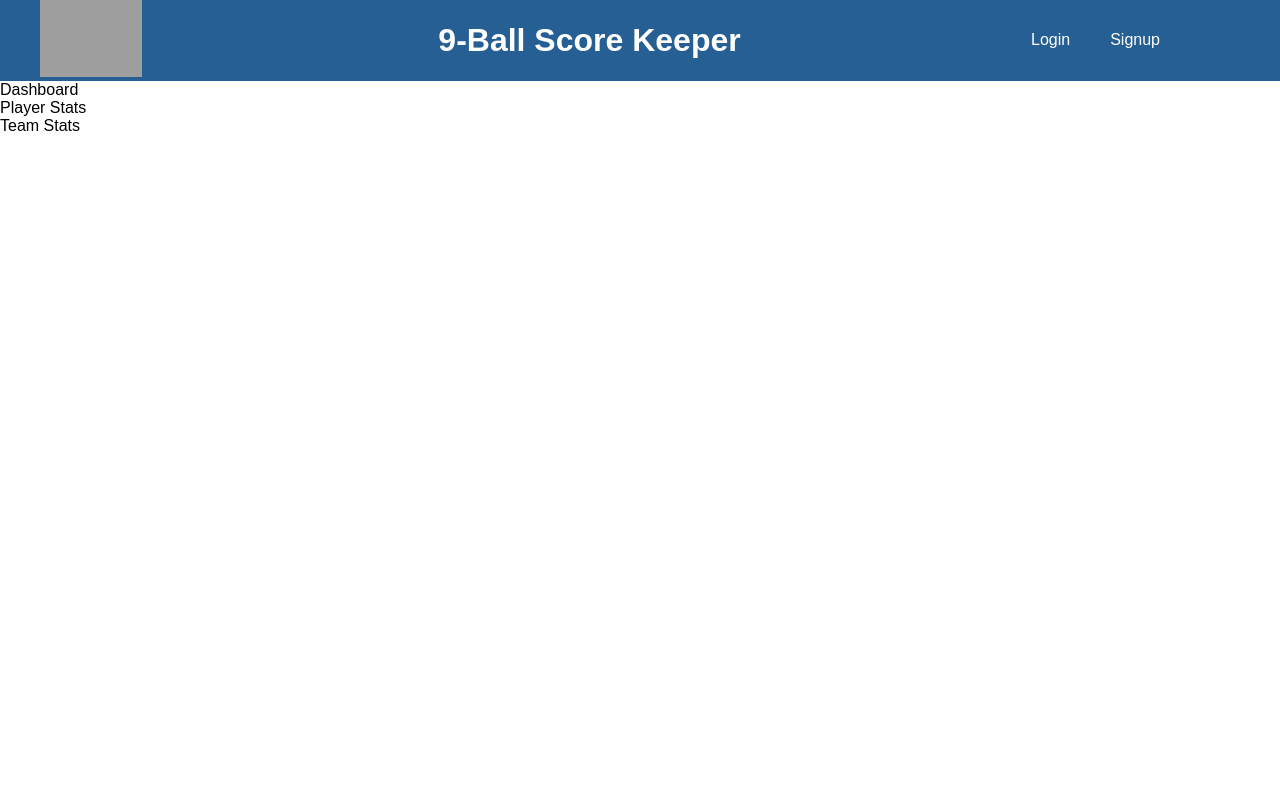
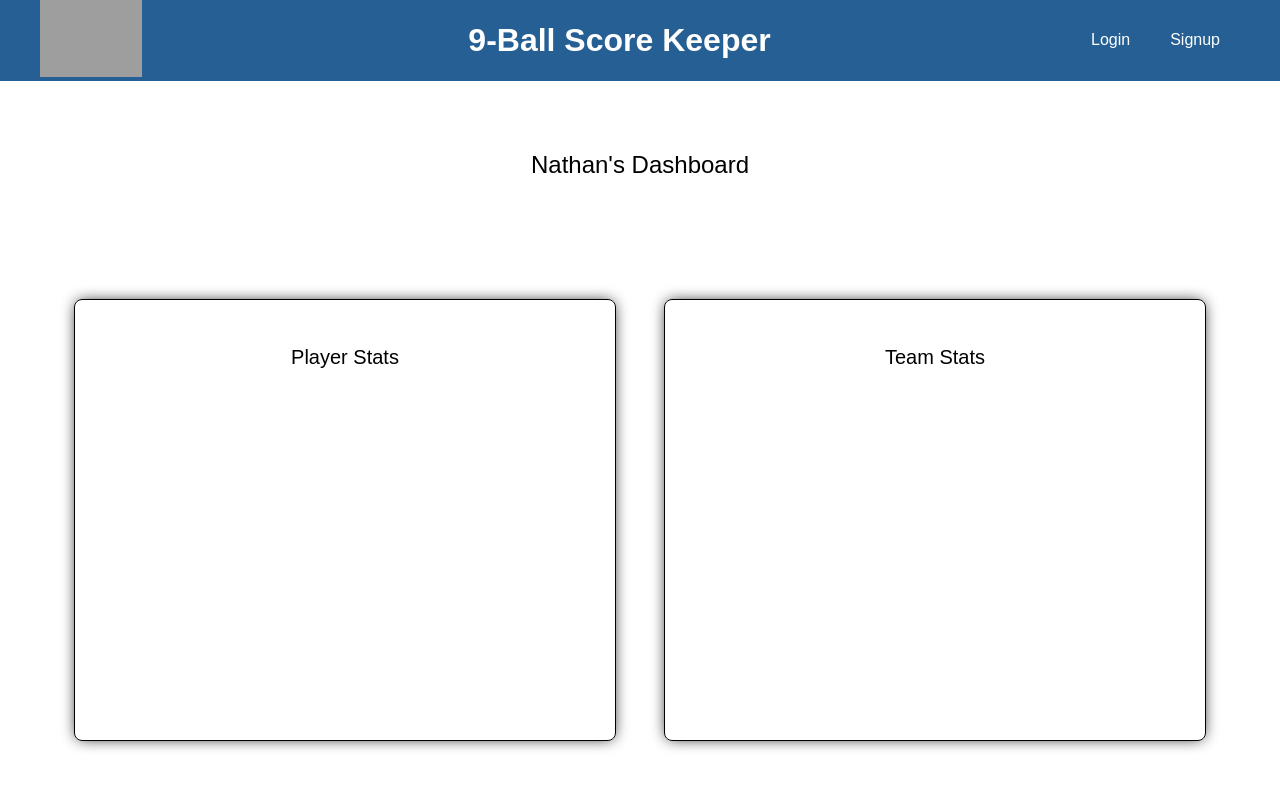
Before and after one commit to NathanWaddell121107/9-ball-scorekeeper, a Next.js app: page / in a window 1280 px wide. Shown: the top 788 px of the page. Built offline with nearby package versions, Linux system fonts and the light colour scheme; grey boxes are pictures that could not be loaded.

Commit message:
Basic concept for dashboard components

```diff
--- a/client/components/landing page/dashboard/dashboard.styled.tsx
+++ b/client/components/landing page/dashboard/dashboard.styled.tsx
@@ -1,3 +1,16 @@
 import styled from "styled-components";
 
-export const DashboardWrapper = styled.div``;
+export const DashboardWrapper = styled.div`
+  padding: 50px;
+  > h2 {
+    font-size: 1.5rem;
+    font-weight: 500;
+    text-align: center;
+  }
+`;
+
+export const StatsContainer = styled.div`
+  padding: 100px 0;
+  display: flex;
+  justify-content: space-around;
+`;
--- a/client/components/landing page/dashboard/dashboard.tsx
+++ b/client/components/landing page/dashboard/dashboard.tsx
@@ -4,11 +4,15 @@ import PlayerStats from "./player-stats";
 import TeamStats from "./team-stats";
 
 const Dashboard = () => {
+  // this will be populated with the users data
+  const playerName = "Nathan";
   return (
     <Styled.DashboardWrapper>
-      Dashboard
-      <PlayerStats />
-      <TeamStats />
+      <h2>{playerName}'s Dashboard</h2>
+      <Styled.StatsContainer>
+        <PlayerStats />
+        <TeamStats />
+      </Styled.StatsContainer>
     </Styled.DashboardWrapper>
   );
 };
--- a/client/components/landing page/dashboard/player-stats/player-stats.styled.tsx
+++ b/client/components/landing page/dashboard/player-stats/player-stats.styled.tsx
@@ -1,3 +1,17 @@
 import styled from "styled-components";
 
 export const PlayerStatsWrapper = styled.div``;
+
+export const InnerWrapper = styled.div`
+  padding: 20px;
+  min-height: 400px;
+  min-width: 500px;
+  border: 1px solid #000;
+  box-shadow: 0 0 15px -3px;
+  border-radius: 8px;
+  > h4 {
+    font-size: 1.25rem;
+    font-weight: 500;
+    text-align: center;
+  }
+`;
--- a/client/components/landing page/dashboard/player-stats/player-stats.tsx
+++ b/client/components/landing page/dashboard/player-stats/player-stats.tsx
@@ -1,7 +1,14 @@
 import * as React from "react";
+import * as Styled from "./player-stats.styled";
 
 const PlayerStats = () => {
-  return <div>Player Stats</div>;
+  return (
+    <Styled.PlayerStatsWrapper>
+      <Styled.InnerWrapper>
+        <h4>Player Stats</h4>
+      </Styled.InnerWrapper>
+    </Styled.PlayerStatsWrapper>
+  );
 };
 
 export default PlayerStats;
--- a/client/components/landing page/dashboard/team-stats/team-stats.styled.tsx
+++ b/client/components/landing page/dashboard/team-stats/team-stats.styled.tsx
@@ -1,3 +1,17 @@
 import styled from "styled-components";
 
 export const TeamStatsWrapper = styled.div``;
+
+export const InnerWrapper = styled.div`
+  padding: 20px;
+  min-height: 400px;
+  min-width: 500px;
+  border: 1px solid #000;
+  box-shadow: 0 0 15px -3px;
+  border-radius: 8px;
+  > h4 {
+    font-size: 1.25rem;
+    font-weight: 500;
+    text-align: center;
+  }
+`;
--- a/client/components/landing page/dashboard/team-stats/team-stats.tsx
+++ b/client/components/landing page/dashboard/team-stats/team-stats.tsx
@@ -1,7 +1,14 @@
 import * as React from "react";
+import * as Styled from "./team-stats.styled";
 
 const TeamStats = () => {
-  return <div>Team Stats</div>;
+  return (
+    <Styled.TeamStatsWrapper>
+      <Styled.InnerWrapper>
+        <h4>Team Stats</h4>
+      </Styled.InnerWrapper>
+    </Styled.TeamStatsWrapper>
+  );
 };
 
 export default TeamStats;
--- a/client/components/landing page/header/header.styled.tsx
+++ b/client/components/landing page/header/header.styled.tsx
@@ -22,7 +22,7 @@ export const HeaderText = styled.h1`
 export const Buttons = styled.div`
   display: flex;
   justify-content: space-between;
-  margin-right: 100px;
+  margin-right: 40px;
   > a {
     padding: 0 20px;
     text-decoration: none;
```
